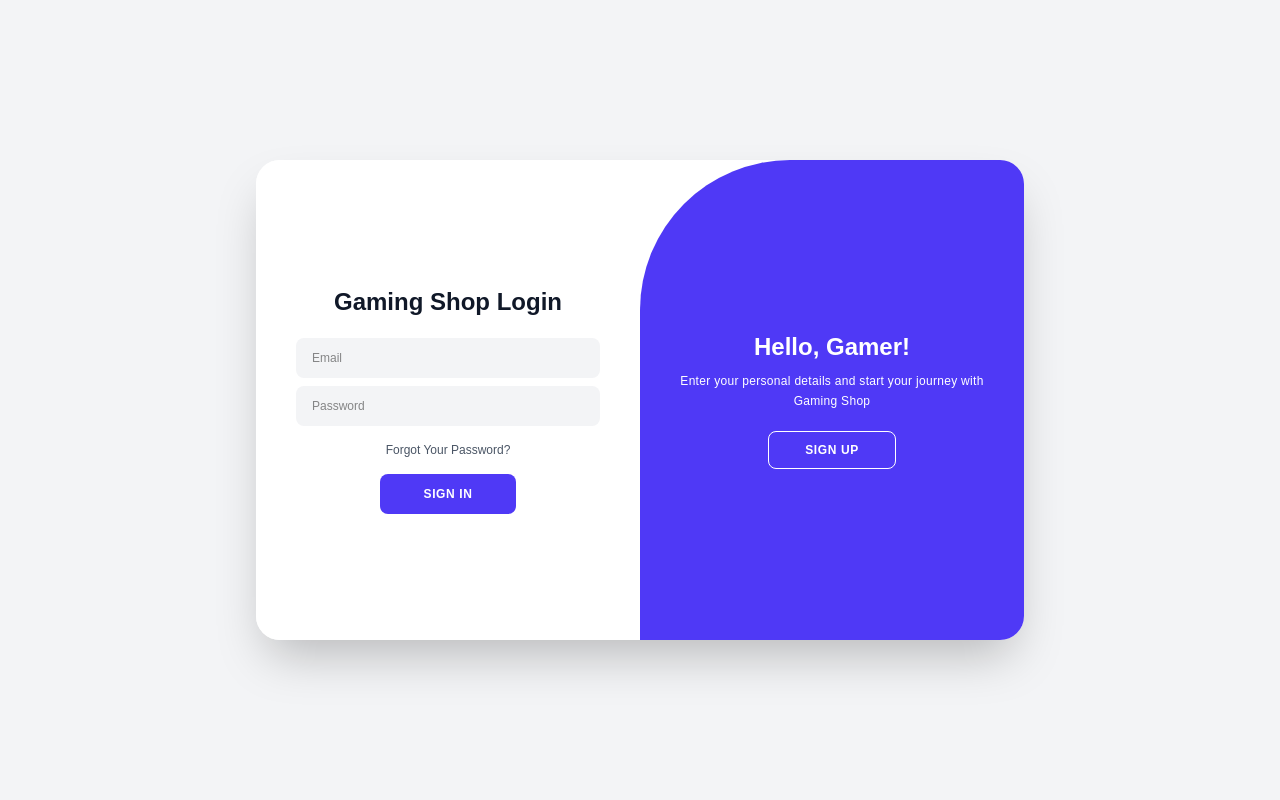
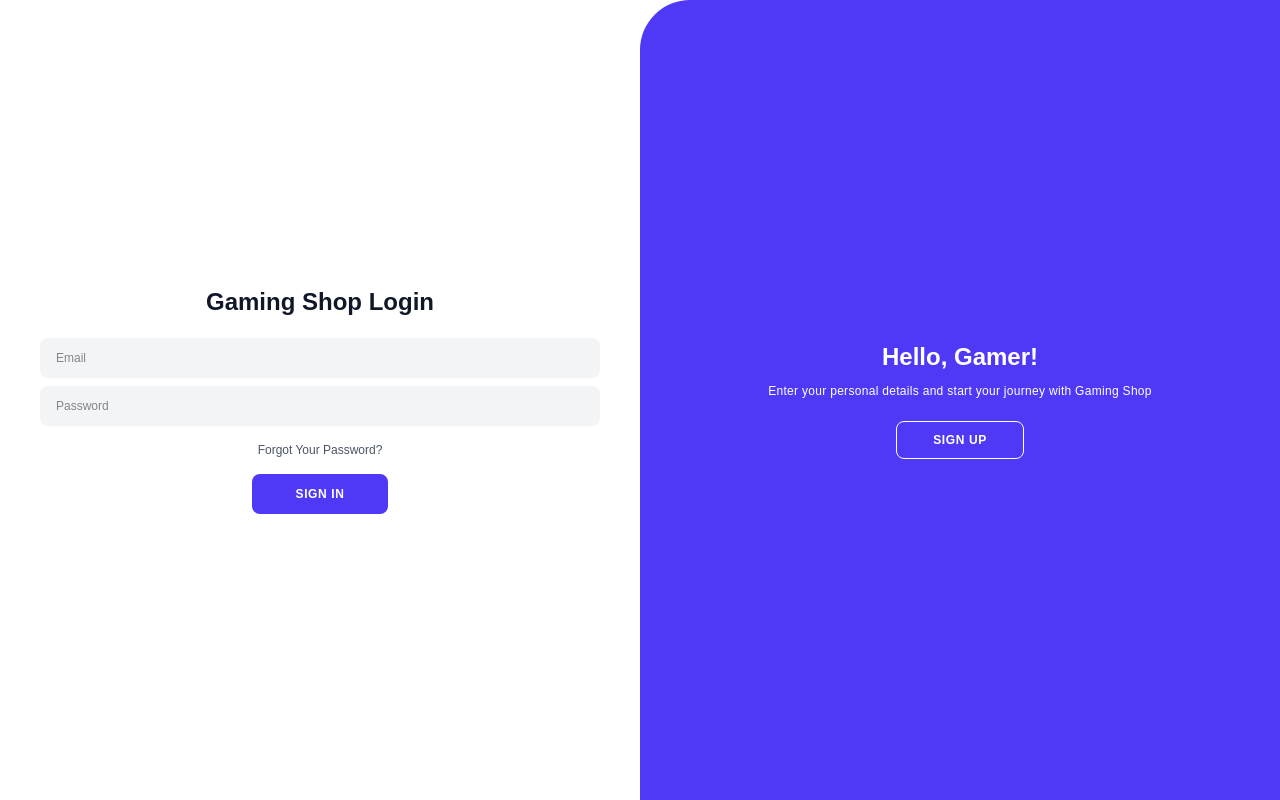
Before and after one commit to Parvez4560/gamingshop, a Next.js app: page /login in a window 1280 px wide. Built offline with nearby package versions, Linux system fonts and the light colour scheme.

Commit message:
Update website

```diff
--- a/app/login/page.tsx
+++ b/app/login/page.tsx
@@ -6,14 +6,14 @@ export default function LoginPage() {
   const [isActive, setIsActive] = useState(false);
 
   return (
-    <main className="min-h-screen bg-gray-100 flex items-center justify-center px-4 py-8">
+    <main className="min-h-screen bg-white">
       <div
-        className={`relative bg-white rounded-3xl shadow-2xl overflow-hidden
-        w-[768px] max-w-full min-h-[500px] md:min-h-[480px]
-        flex flex-col md:block
-        transition-all duration-500
-        ${isActive ? 'active' : ''}`}
-      >
+  className={`relative bg-white overflow-hidden
+  w-full min-h-screen
+  flex flex-col md:block
+  transition-all duration-500
+  ${isActive ? 'active' : ''}`}
+>
 
         {/* ================= SIGN UP FORM ================= */}
         <div
@@ -166,16 +166,11 @@ export default function LoginPage() {
 
             rounded-b-[30px]
             md:rounded-b-none
-            md:rounded-l-[150px]
 
             ${
               isActive
-                ? `
-                  md:-translate-x-full
-                  md:rounded-r-[150px]
-                  md:rounded-l-none
-                `
-                : ''
+                ? 'md:-translate-x-full md:rounded-r-[50px] md:rounded-l-none'
+                : 'md:rounded-l-[50px] md:rounded-r-none'
             }
           `}
         >
```
